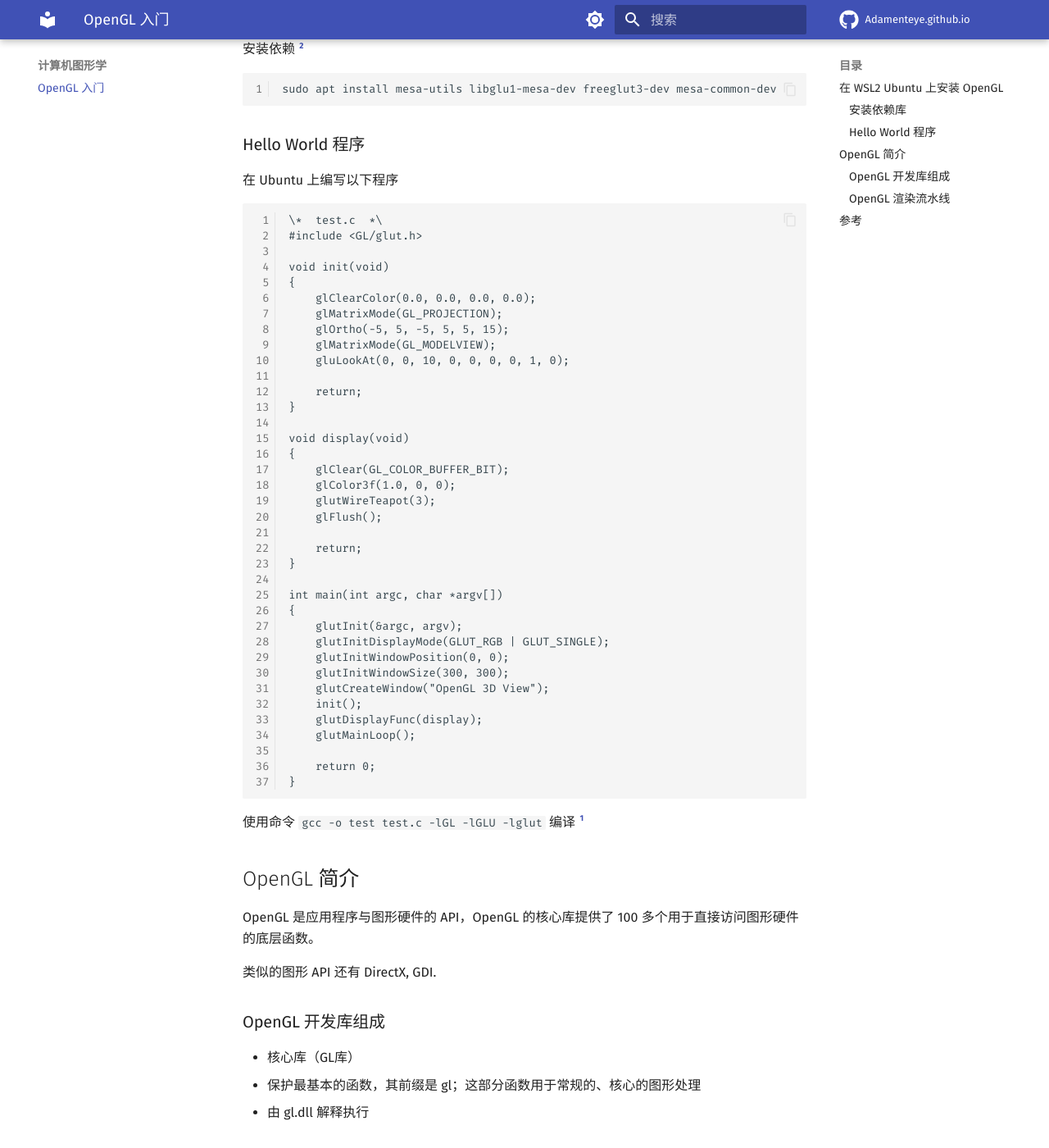
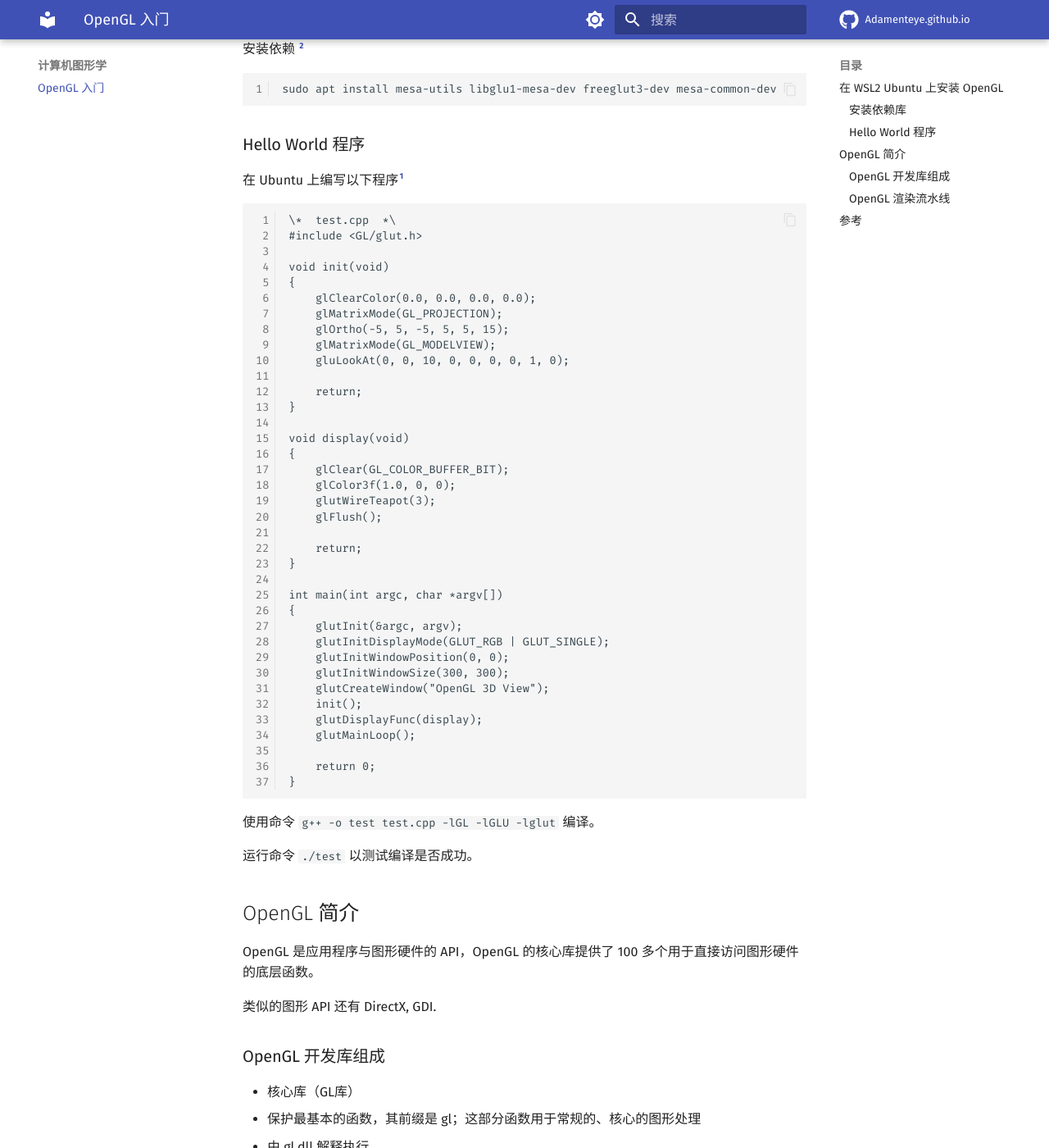
Before and after one commit to adamanteye/adamanteye.github.io, an MkDocs documentation site: the page built from docs/graphics/opengl-tutorial.md, in a window 1280 px wide and 1400 px high, scrolled down 335 px. Shown: the whole window at 82% size. Built offline with MkDocs 1.6.1 and Material for MkDocs 9.7.7, drawn with Linux system fonts in a browser that asks for light colours; comment, search, counter and statistics services are not loaded.

Commit message:
fix 注释错误

````diff
--- a/docs/graphics/opengl-tutorial.md
+++ b/docs/graphics/opengl-tutorial.md
@@ -12,10 +12,10 @@ sudo apt install mesa-utils libglu1-mesa-dev freeglut3-dev mesa-common-dev
 
 ### Hello World 程序
 
-在 Ubuntu 上编写以下程序
+在 Ubuntu 上编写以下程序[^1]
 
 ```
-\*  test.c  *\
+\*  test.cpp  *\
 #include <GL/glut.h>
 
 void init(void)
@@ -54,7 +54,9 @@ int main(int argc, char *argv[])
 }
 ```
 
-使用命令 `gcc -o test test.c -lGL -lGLU -lglut` 编译 [^1]
+使用命令 `g++ -o test test.cpp -lGL -lGLU -lglut` 编译。
+
+运行命令 `./test` 以测试编译是否成功。
 
 ## OpenGL 简介
 
````
Also changed, not shown: docs/deutsch/nomen-artikel-pronomen.md (+1 -1 lines), docs/graphics/mvp.md (added, +2 -0 lines).
